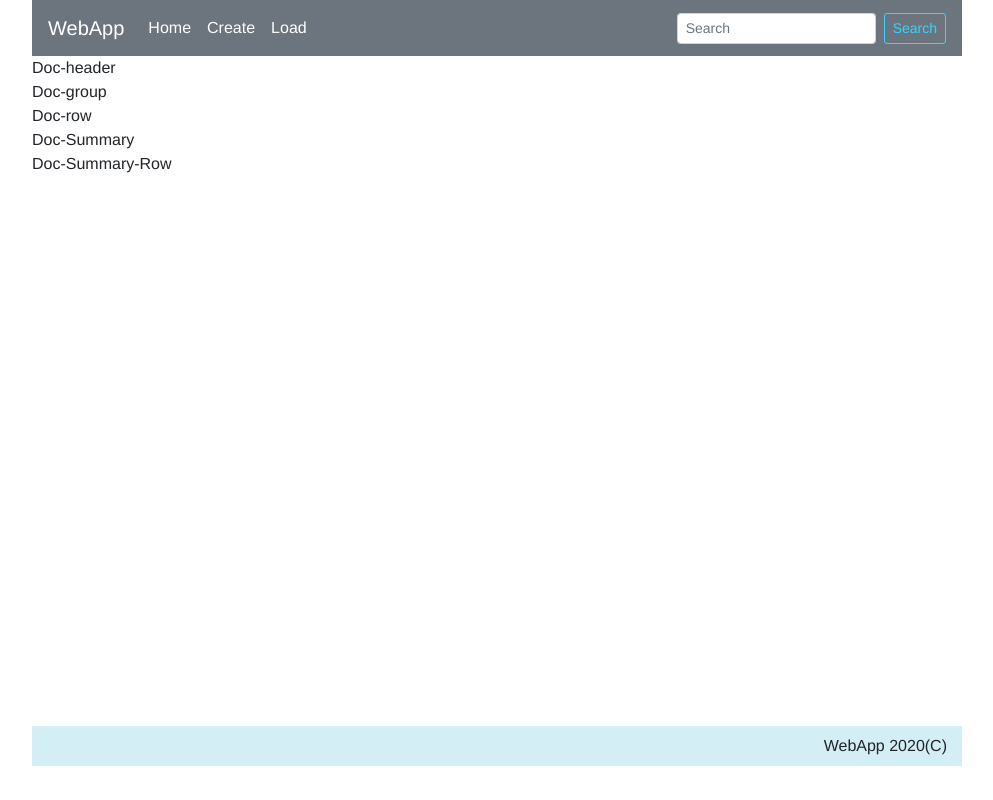
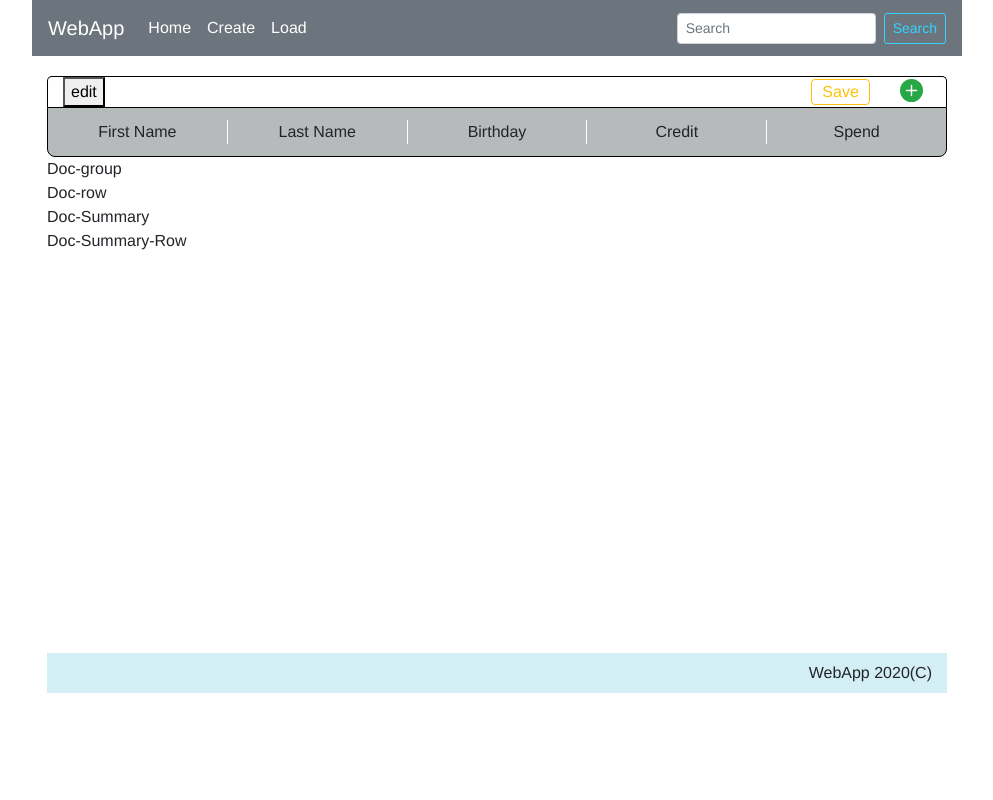
Before and after one commit to oleksii-spichak/Startup_project, a Vue app: page / in a window 1280 px wide. Shown: the whole page, without its empty margins (143-1136 px from the left). Built offline with nearby package versions, Linux system fonts and the light colour scheme.

Commit message:
ugUaStGh ; [adding the document header with own client logic/ styles not yet done]

```diff
--- a/src/App.vue
+++ b/src/App.vue
@@ -2,10 +2,12 @@
     <div  id="app">
       <div class="container-fluid">
         <main_header />
-        <doc_header/>
-        <doc_group/>
-        <doc_summary/>
-        <page_footer/>
+        <div class="container">
+          <doc_header/>
+          <doc_group/>
+          <doc_summary/>
+          <page_footer/>
+        </div>
       </div>
     </div>
 
@@ -14,7 +16,7 @@
 <script>
 import main_header from './components/main-header.vue'
 import doc_header from './components/doc-header.vue'
-import doc_group from './components/doc-group.vue'
+import doc_group from './components/group/doc-group.vue'
 import doc_summary from './components/doc-summary.vue'
 import page_footer from "@/components/footer";
 
--- a/src/components/doc-header.vue
+++ b/src/components/doc-header.vue
@@ -1,20 +1,126 @@
 <template>
-<div>Doc-header</div>
+ <div class="container no-gutters">
+   <div class="row header_title">
+     <div class="col col-10 edit">
+       <input
+         v-if="showEdit"
+         type="text"
+         v-model="title"
+       />
+       <div v-else>{{title}}</div>
+
+       <button @click="edit" >edit</button>
+     </div>
+     <div class="col">
+       <b-button variant="outline-warning" class="btn_save">Save</b-button>
+     </div>
+     <div class="col add_group">
+       <b-icon
+           @click="addGroup"
+           class="add_group_item"
+           icon="plus-circle-fill"
+           variant="success"
+       />
+     </div>
+   </div>
+   <div class="row align-items-center header_sub_title">
+     <div class="col text-center">First Name</div>
+     <div class="col text-center">Last Name</div>
+     <div class="col text-center">Birthday</div>
+     <div class="col text-center">Credit</div>
+     <div class="col text-center">Spend</div>
+   </div>
+  <div class="groups">
+    <div
+        v-for="(item, index) in groups"
+        :key="index"
+        class="group"
+    >
+      <span>{{item.title}}</span>
+      <span>{{item.subTitle}}</span>
+    </div>
+  </div>
+ </div>
+
 </template>
 
 
 <script>
 export default {
   name: "doc_header",
-  props: {
-
+  props: {},
+  data: () => ({
+    title: '',
+    showEdit: false,
+    newGroup: {
+      title: 'Group name',
+      subTitle: 'Sub Title'
+    },
+    groups:[]
+  }),
+  methods: {
+    edit() {
+      this.showEdit = !this.showEdit
+    },
+    addGroup() {
+      this.groups.push(this.newGroup)
+    }
   }
 }
 </script>
 
 
 
+<style scoped lang="scss">
+.edit {
+  display: flex;
+}
+.header_title {
+  display: flex;
+  align-items: center;
+  border: 1px solid black;
+  border-bottom: none;
+  border-top-right-radius: 5px;
+  border-top-left-radius: 5px;
+}
 
-<style scoped lang="scss">
+
+.btn_save {
+  padding: 0 10px;
+}
+
+
+
+.header_sub_title {
+  background-color: #B7BABB;
+  height: 50px;
+  border: 1px solid black;
+  border-bottom-left-radius: 8px;
+  border-bottom-right-radius: 8px;
+  .col {
+    border-right: 1px solid #fff;
+
+  }
+
+  .col {
+
+    border-right: 1px solid #fff;
+  }
+  :last-child {
+    border-right: none;
+  }
+
+
+}
+.add_group_item {
+  width: 23px;
+  height: 23px;
+  margin-top: 2px;
+  :hover {
+    cursor: pointer;
+  }
+}
+
+
 
 </style>
--- a/src/components/footer.vue
+++ b/src/components/footer.vue
@@ -27,7 +27,7 @@ export default {
 
 .footer {
   position: relative;
-  bottom: -550px;
+  bottom: -400px;
 
 }
 
--- a/src/components/main-header.vue
+++ b/src/components/main-header.vue
@@ -1,5 +1,5 @@
 <template>
-  <div>
+  <div class="main_header">
     <b-navbar toggleable="md" type="info" variant="secondary">
       <b-navbar-brand class="logo" href="#">WebApp</b-navbar-brand>
 
@@ -53,6 +53,8 @@ a {
   border: 1px solid #33d4ff;
   border-radius: 3px;
 }
-
+.main_header {
+  margin-bottom: 20px;
+}
 
 </style>
```
Also changed, not shown: src/components/group/doc-group.vue (renamed from src/components/doc-group.vue).
